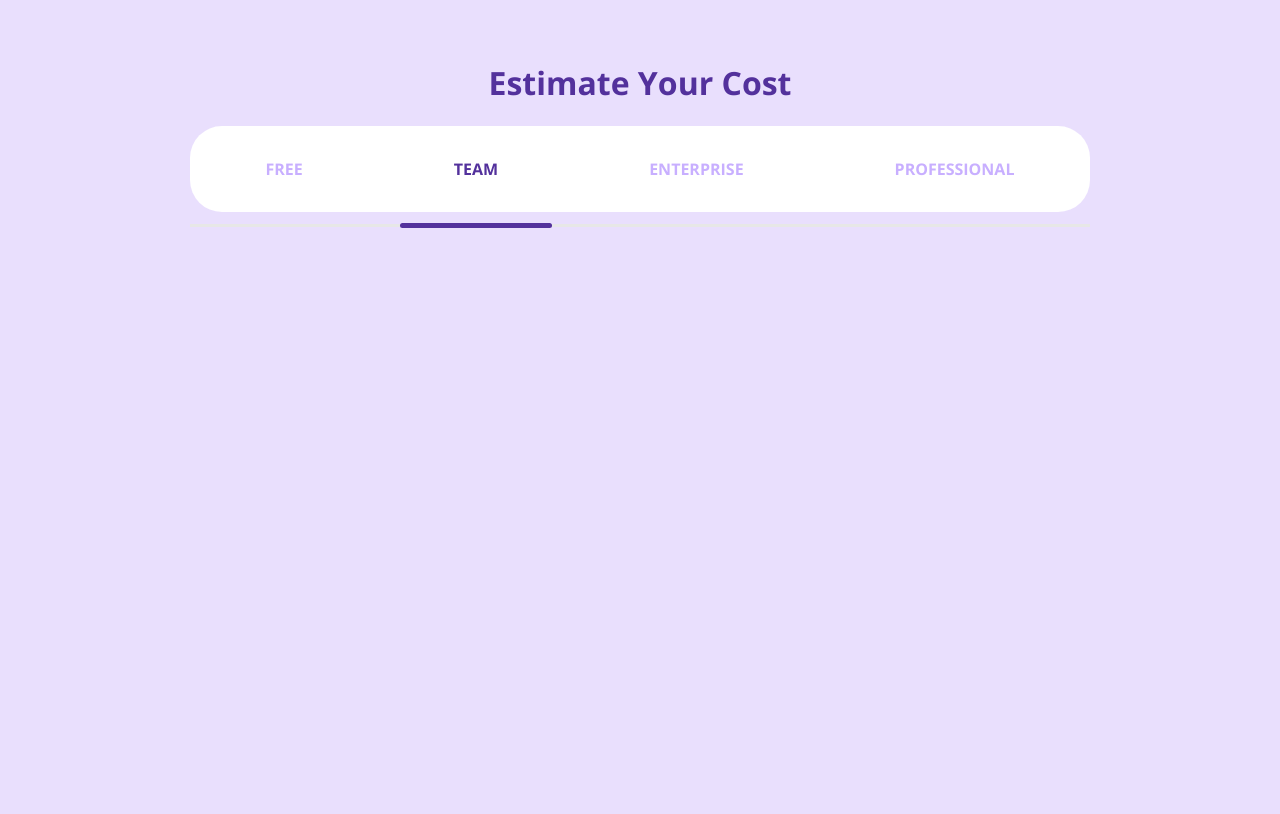
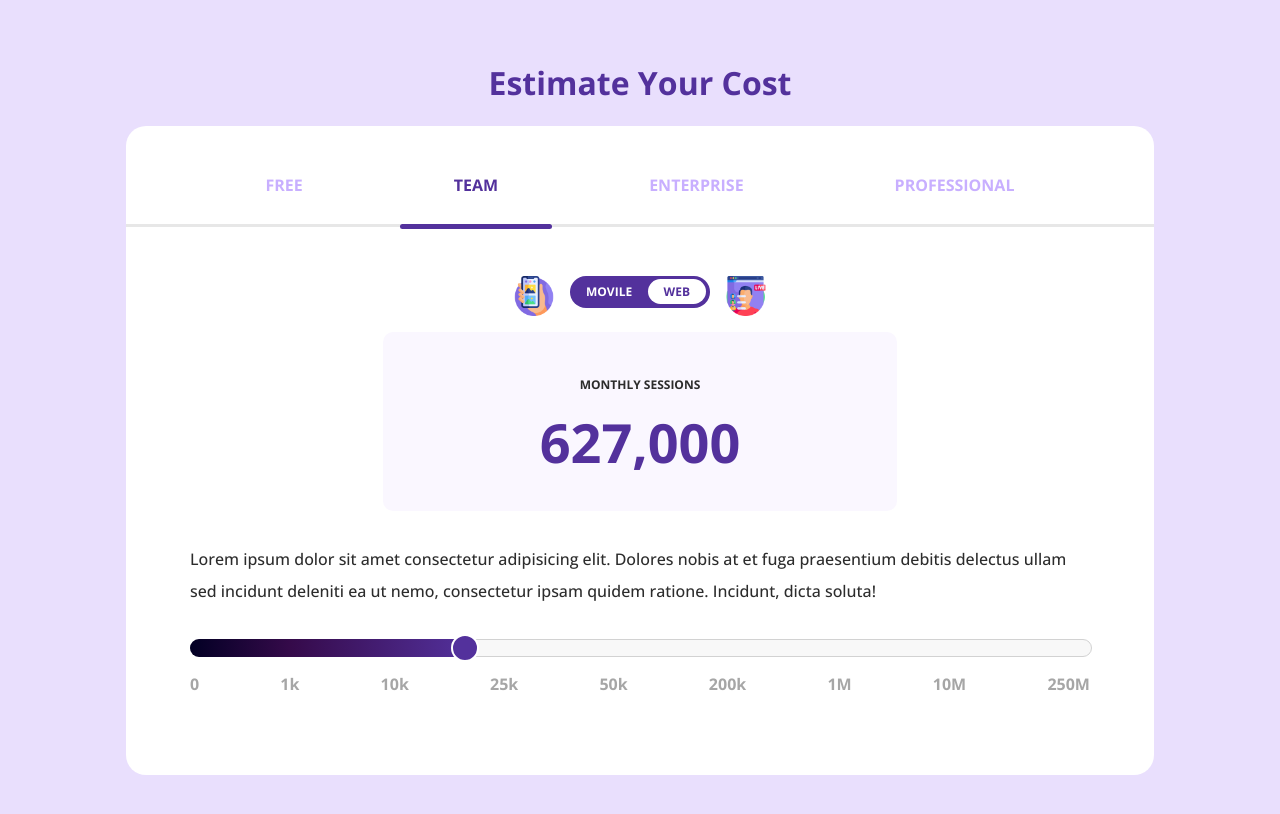
Before and after one commit to AriPeap/CSS-practice, a plain HTML site: page Cost Estimator/index.html in a window 1280 px wide. Drawn offline with nearby package versions, Linux system fonts and the light colour scheme; a web font is replaced by a local one.

Commit message:
Created the slider

```diff
--- a/Cost Estimator/index.css
+++ b/Cost Estimator/index.css
@@ -21,7 +21,8 @@ h1 {
   flex-direction: column;
   justify-content: center;
   align-items: center;
-  border-radius: 32px;
+  border-radius: 20px;
+  padding: 0 64px 64px 64px;
   position: relative;
 }
 
@@ -33,6 +34,8 @@ h1 {
   text-transform: uppercase;
   font-weight: bold;
   color: rgb(200, 175, 255);
+  padding: 16px;
+  margin: 0 0 32px 0;
 }
 
 .tabs p {
@@ -63,8 +66,130 @@ h1 {
   width: 200%;
   background-color: rgb(83, 49, 156);
   position: absolute;
-  bottom: -32px;
+  bottom: -17px;
   z-index: 2;
   left: -50%;
   border-radius: 10px;
 }
+
+.toggle-wrapper {
+  display: flex;
+}
+
+.toggle-wrapper img {
+  height: 40px;
+  margin: 0 16px;
+}
+
+.toggle {
+  background-color: rgb(83, 49, 156);
+  height: 32px;
+  width: 140px;
+  border-radius: 20px;
+  display: flex;
+  justify-content: space-between;
+  align-items: center;
+  padding: 0 4px 0 16px;
+  text-transform: uppercase;
+  font-weight: bold;
+  font-size: 12px;
+  box-sizing: border-box;
+}
+
+.toggle span:first-of-type {
+  color: white;
+}
+
+.toggle span:last-of-type {
+  background-color: white;
+  color: rgb(83, 49, 156);
+  padding: 4px 16px;
+  border-radius: 20px;
+}
+
+.sessions-card {
+  background-color: rgb(250, 247, 255);
+  text-align: center;
+  padding: 32px;
+  width: 50%;
+  text-transform: uppercase;
+  margin: 16px 0;
+  border-radius: 10px;
+}
+
+.sessions-card p {
+  color: rgb(44, 44, 44);
+  font-size: 12px;
+  font-weight: bold;
+  margin-bottom: 16px 0 0 0;
+}
+
+.sessions-card .number {
+  color: rgb(83, 49, 156);
+  font-size: 54px;
+  margin: 0;
+}
+
+.discription {
+  line-height: 32px;
+  margin: 16px 0 32px 0;
+}
+
+.slider {
+  width: 100%;
+  position: relative;
+}
+
+.slider .bar {
+  width: 100%;
+  height: 16px;
+  background-color: rgb(248, 248, 248);
+  border: 1px solid rgb(210, 210, 210);
+  border-radius: 20px;
+}
+
+.slider .progress {
+  width: 31%;
+  height: 18px;
+  background: linear-gradient(
+    90deg,
+    rgba(2, 0, 36, 1) 0%,
+    rgba(53, 10, 74, 1) 36%,
+    rgba(83, 49, 156, 1) 100%
+  );
+  border-top-left-radius: 20px;
+  border-bottom-left-radius: 20px;
+  position: absolute;
+  top: 0;
+  left: 0;
+}
+
+.slider .point {
+  height: 24px;
+  width: 24px;
+  background-color: rgb(83, 49, 156);
+  border-radius: 50%;
+  position: absolute;
+  top: -5px;
+  left: 29%;
+  border: 2px solid white;
+  transition: 0.15s transform ease;
+}
+
+.slider .point:hover {
+  cursor: pointer;
+  transform: scale(1.3);
+}
+
+.scale {
+  width: 100%;
+}
+
+.slider .scale ul {
+  list-style: none;
+  display: flex;
+  justify-content: space-between;
+  padding: 0;
+  font-weight: bold;
+  color: rgb(166, 166, 166);
+}
--- a/Cost Estimator/index.html
+++ b/Cost Estimator/index.html
@@ -22,6 +22,40 @@
       <p>Professional</p>
     </div>
     <div class="line"></div>
+    <div class="toggle-wrapper">
+      <img src="./images/icon1.png" alt="">
+      <div class="toggle">
+        <span>Movile</span>
+        <span>Web</span>
+      </div>
+      <img src="./images/icon2.png" alt="">
+    </div>
+    <div class="sessions-card">
+      <p>Monthly Sessions</p>
+      <p class="number">627,000</p>
+    </div>
+    <p class="discription">
+      Lorem ipsum dolor sit amet consectetur adipisicing elit. Dolores nobis at et fuga praesentium debitis delectus ullam sed incidunt deleniti ea ut nemo, consectetur ipsam quidem ratione. Incidunt, dicta soluta!
+    </p>
+    <div class="slider">
+      <div class="bar">
+        <div class="progress"></div>
+        <div class="point"></div>
+      </div>
+      <div class="scale">
+        <ul>
+          <li>0</li>
+          <li>1k</li>
+          <li>10k</li>
+          <li>25k</li>
+          <li>50k</li>
+          <li>200k</li>
+          <li>1M</li>
+          <li>10M</li>
+          <li>250M</li>
+        </ul>
+      </div>
+    </div>
   </div>
 </body>
 
```
